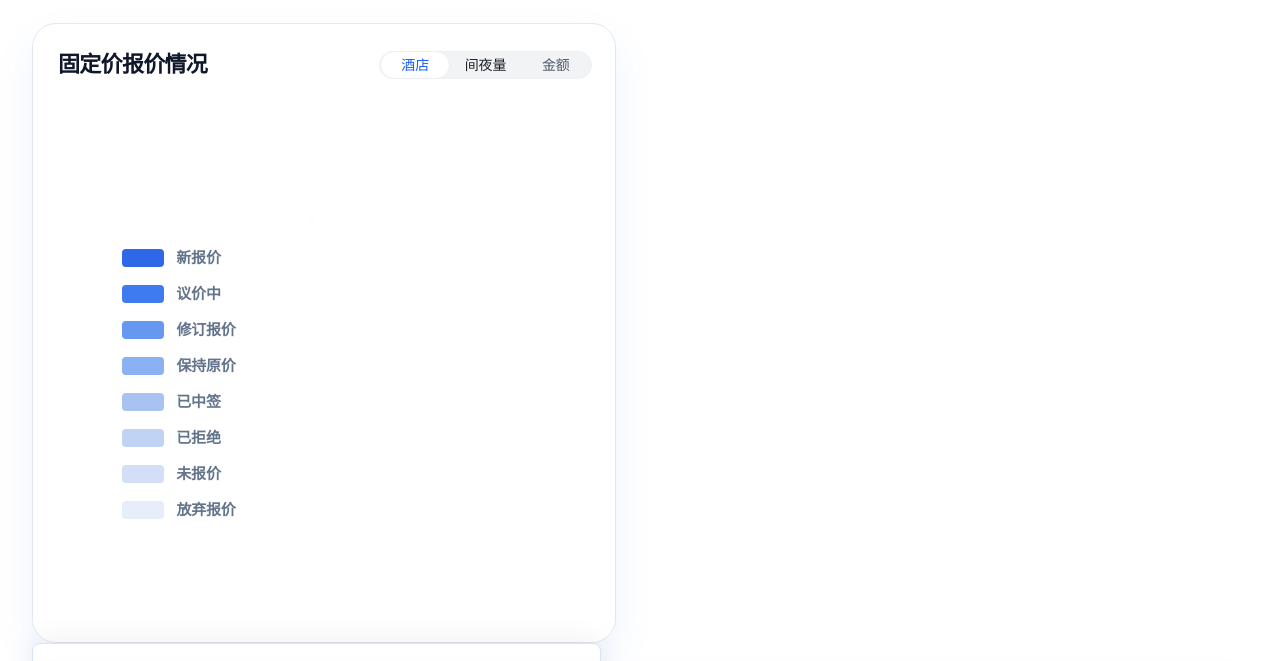
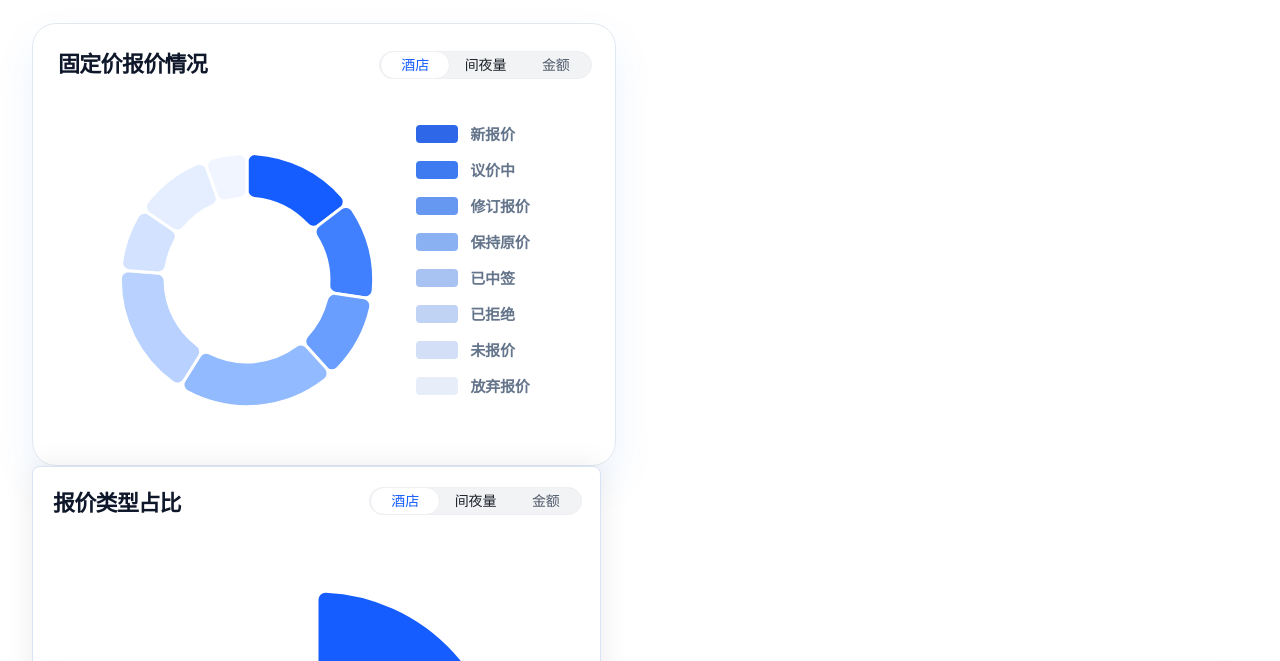
Before and after one commit to caohongbocaohongbo/rfp, a website: page city.html in a window 1280 px wide. Shown: the part 82-743 px from the top of the page. Drawn offline with nearby package versions, Linux system fonts and the light colour scheme.

Commit message:
修复固定价报价情况环状图渲染问题，增加集团城市TOP10同比数据显示

```diff
--- a/city.html
+++ b/city.html
@@ -104,10 +104,9 @@
             </div>
           </div>
         </div>
-        <div class="w-[534px] h-[519px] flex flex-col justify-center items-start">
-          <div class="w-[560px] h-[320px] flex flex-col justify-start items-start">
-            <div id="fixedPriceChart" class="w-[270px] h-[270px] mt-[20px] ml-[118px]"></div>
-            <div class="w-[176px] h-[270px] flex flex-col justify-start items-start mt-[25px] ml-[64px]">
+        <div class="w-[534px] flex-1 flex flex-row justify-start items-start">
+          <div id="fixedPriceChart" class="w-[320px] h-[320px] mt-[20px] ml-[40px]"></div>
+          <div class="w-[176px] h-[320px] flex flex-col justify-center items-start ml-[20px]">
               <div class="w-[176px] h-[18px] flex flex-row justify-start items-center mb-[18px]">
                 <div class="w-[42px] rounded-[4px] bg-[rgba(46,103,232,1)] min-h-[18px] mr-[12px]"></div>
                 <div class="w-[45px] h-[15px] flex justify-center items-start">
@@ -172,7 +171,6 @@
                   </div>
                 </div>
               </div>
-            </div>
           </div>
         </div>
       </div>
@@ -618,10 +616,18 @@
             formatter: function(params) {
               const cityIdx = params[0].dataIndex;
               const city = cityTop10Data.cities[cityIdx];
+              const currentYear = cityTop10Data.currentYear[cityIdx];
+              const lastYear = cityTop10Data.lastYear[cityIdx];
+              const yoy = ((currentYear - lastYear) / lastYear * 100).toFixed(1);
+              const yoyColor = yoy >= 0 ? '#00B42A' : '#F53F3F';
+              const yoyIcon = yoy >= 0 ? '↑' : '↓';
               let result = `<div style="font-weight:bold;margin-bottom:5px;">${city}</div>`;
               params.forEach(param => {
                 result += `${param.marker} ${param.seriesName}: ${param.value}<br/>`;
               });
+              result += `<div style="margin-top:5px;padding-top:5px;border-top:1px solid #eee;">`;
+              result += `<span style="color:${yoyColor};font-weight:bold;">${yoyIcon} 同比: ${yoy}%</span>`;
+              result += `</div>`;
               return result;
             }
           },
```
